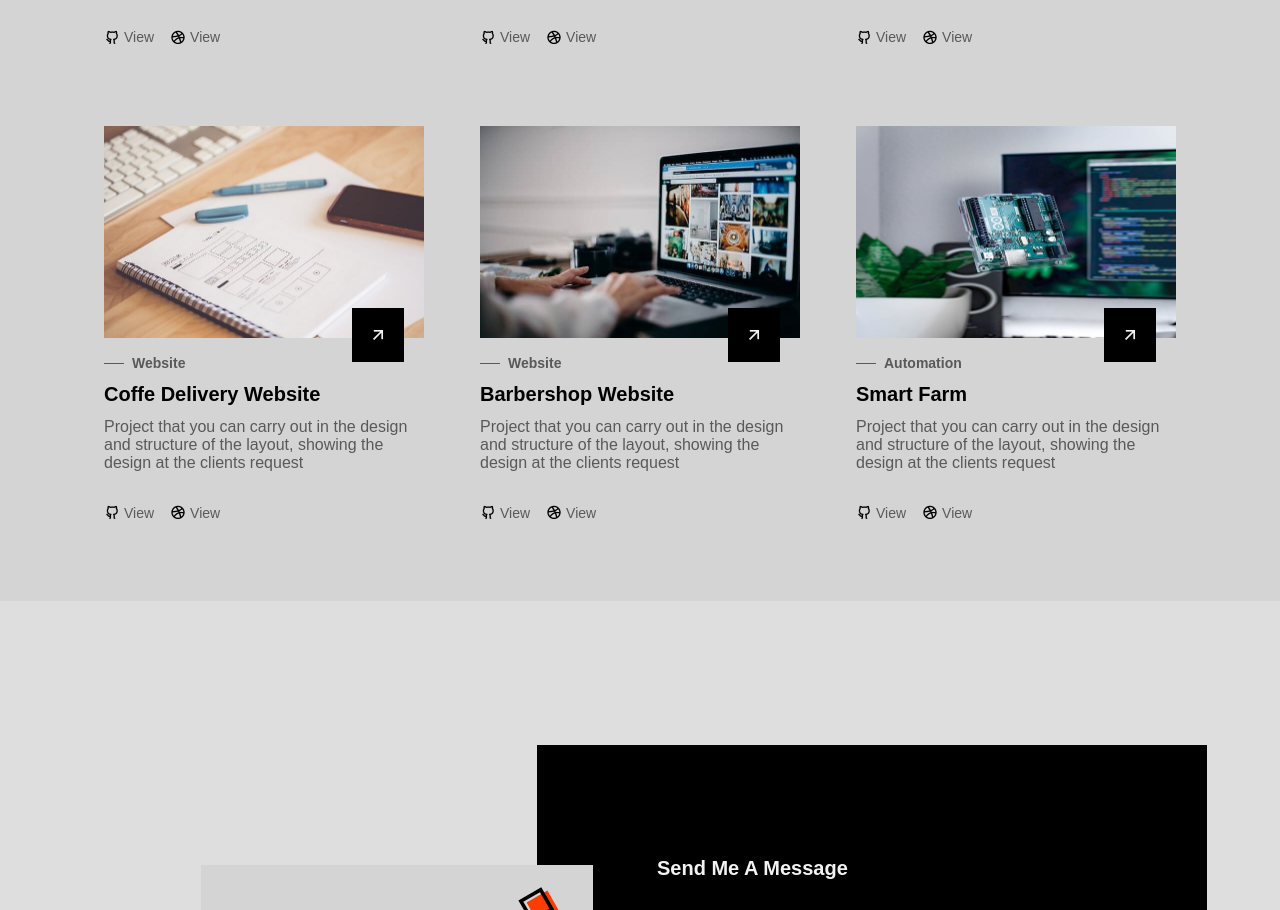
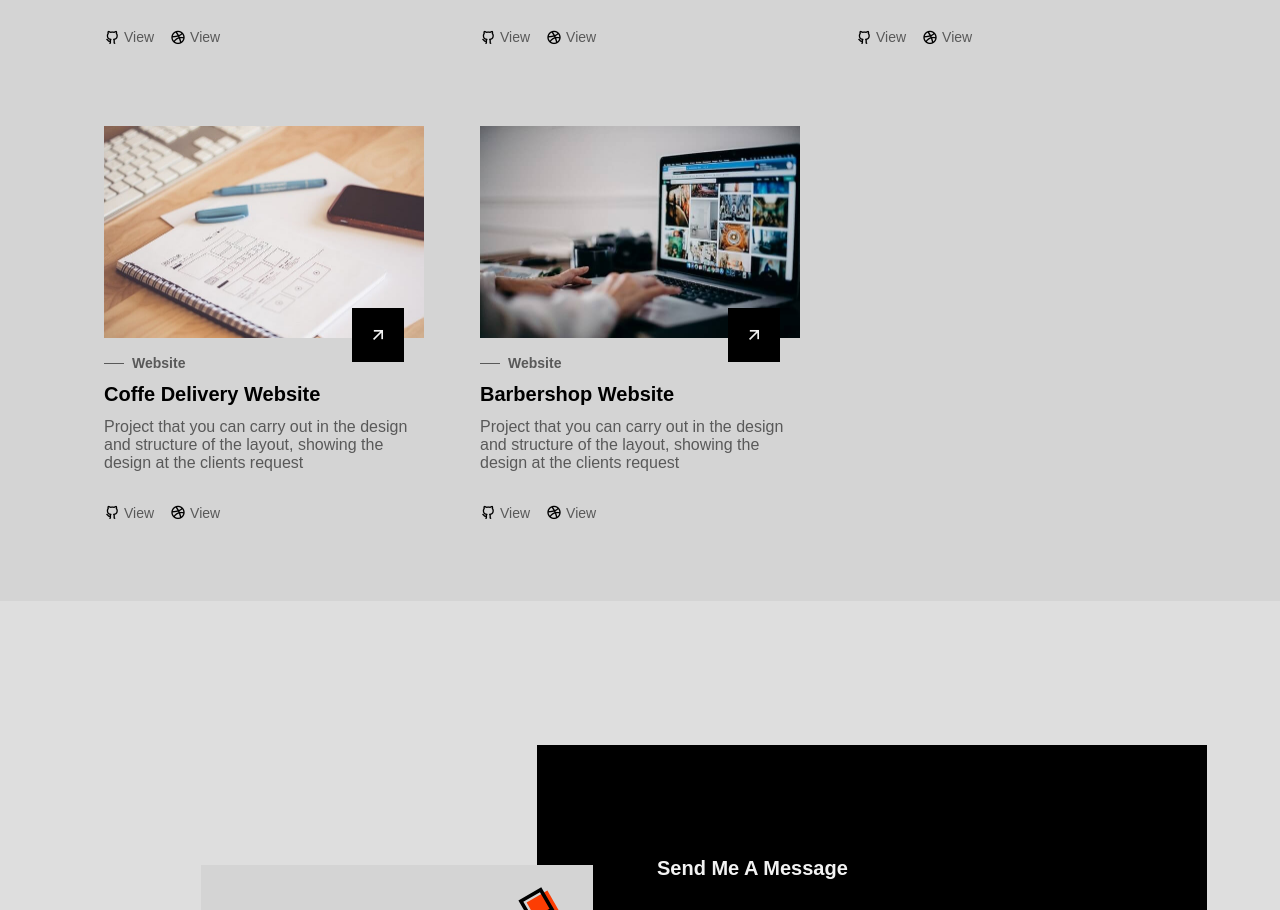
Before and after one commit to fredrickbernardonduru/Portfolio, a plain HTML site: page index.html in a window 1280 px wide. Shown: the part 3056-3966 px from the top of the page. Drawn offline with nearby package versions, Linux system fonts and the light colour scheme; a web font is replaced by a local one.

Commit message:
More errors to be fixed

```diff
--- a/index.html
+++ b/index.html
@@ -441,34 +441,7 @@
             </div>
         </article>
 
-        <article class="projects__card">
-            <div class="projects__image">
-                <img src="assets/img/project-05.jpg" alt="image" class="projects__img">
 
-                <a href="#" class="projects__button buttons">
-                    <i class="ri-arrow-right-up-line"></i>
-                </a>
-            </div>
-
-            <div class="projects__content">
-                <h3 class="projects__subtitle">Automation</h3>
-                <h2 class="projects__title">Smart Farm</h2>
-
-                <p class="projects__description">
-                    Project that you can carry out in the design and structure of the layout, showing the design at the clients request
-                </p>
-            </div>
-
-            <div class="projects__buttons">
-                <a href="https://www.github.com/" target="_blank" class="projects__link">
-                    <i class="ri-github-line"></i> View
-                </a>
-
-                <a href="https://www.dribble.com/" target="_blank" class="projects__link">
-                    <i class="ri-dribbble-line"></i> View
-                </a>
-            </div>
-        </article>
     </div>
                 </div>
             </section>
```
